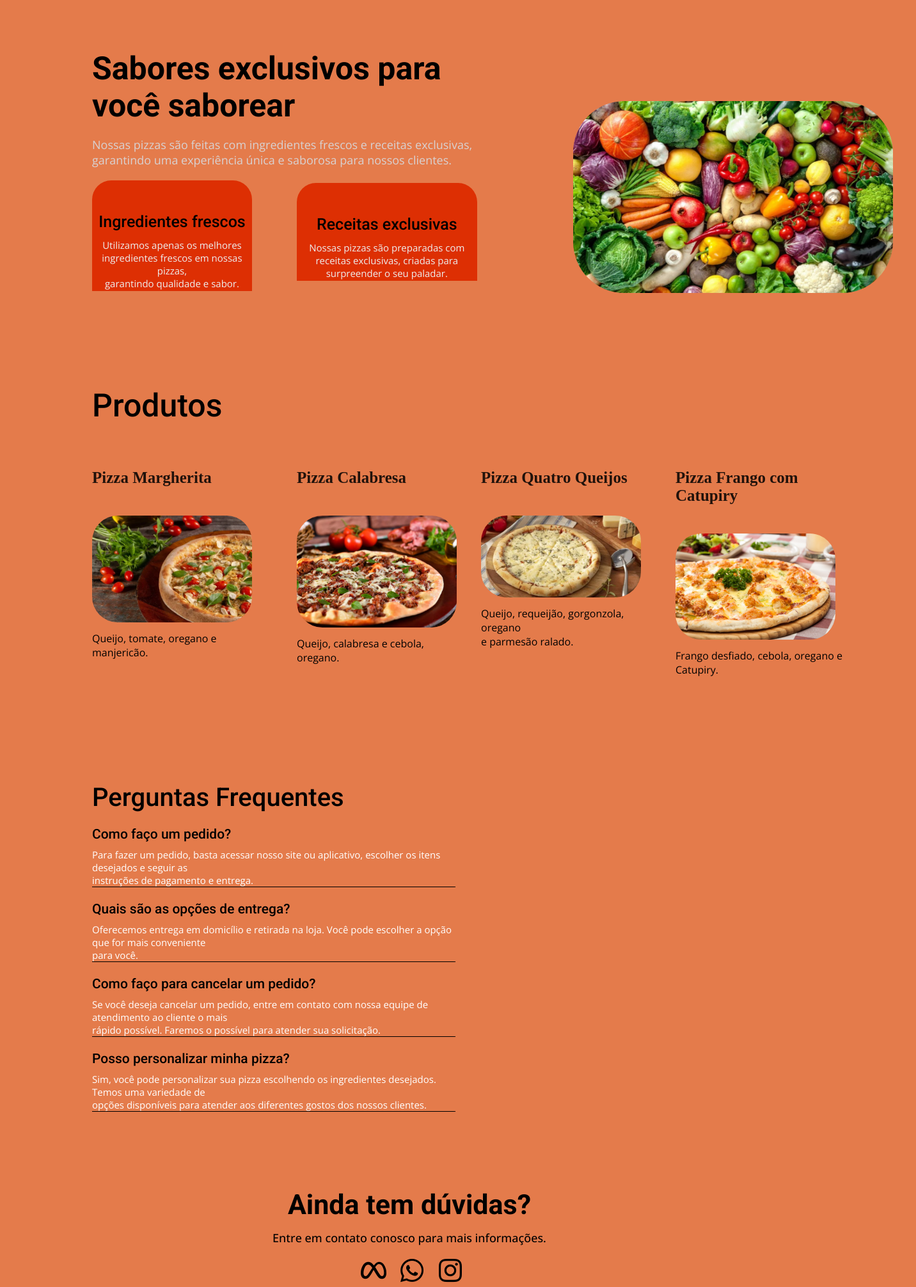
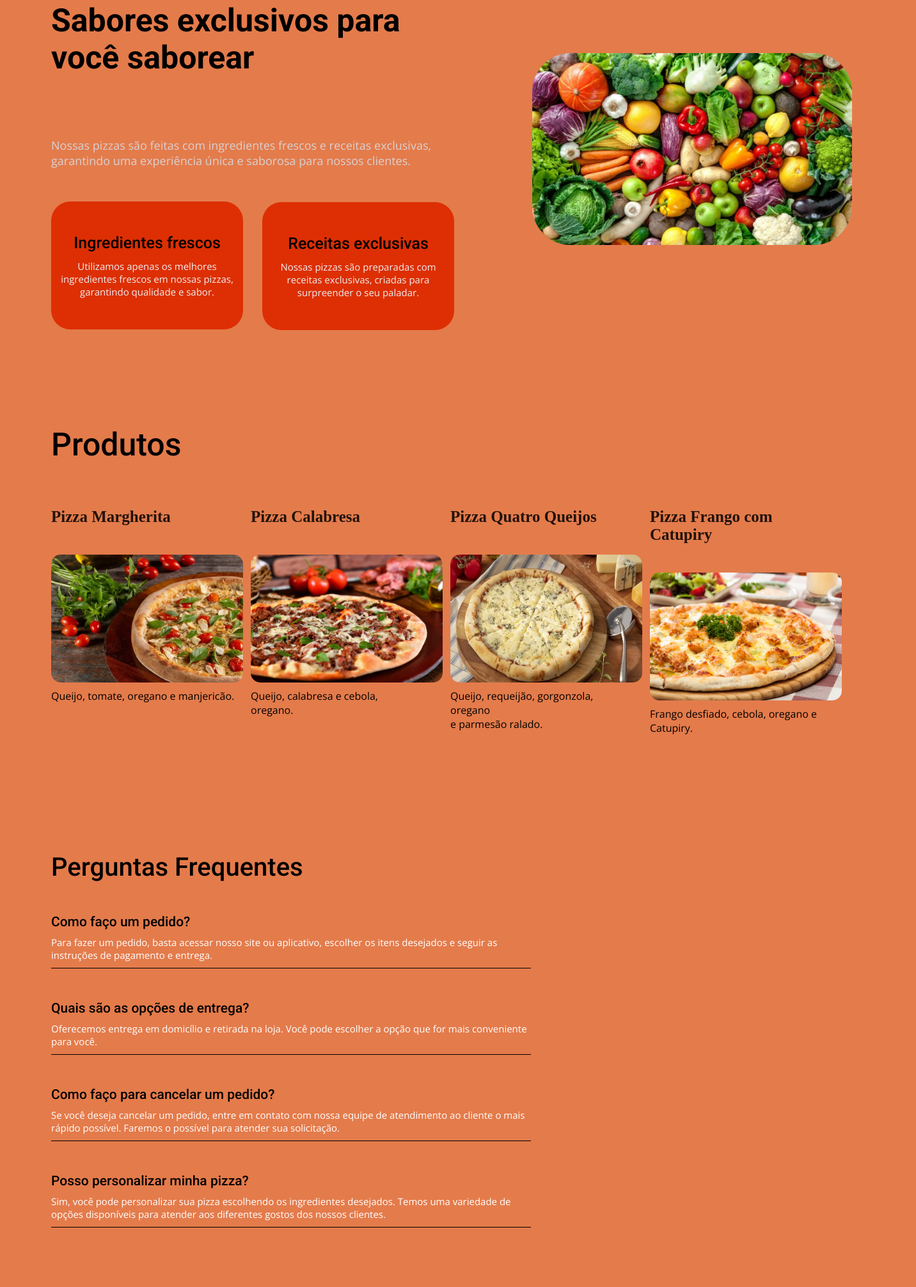
Before and after one commit to Alysson-b/projetoresponsivo, a plain HTML site: page index.html in a window 1280 px wide. Shown: the part 788-2800 px from the top of the page at 64% size, 1432 px wide, since content can reach past the window. Drawn offline with nearby package versions, Linux system fonts and the light colour scheme.

Commit message:
Add files via upload

```diff
--- a/assents/style.css
+++ b/assents/style.css
@@ -12,20 +12,18 @@
     background-color: #e47b4b;
 }
 
-body img{
-    width: 500px;
-    height: 300px
-
+body{
+    width: 100%;
 }
 
 header{
-    margin-top: 20px;
-    padding: 30px;
+    margin-top: 25px ;
+    padding: 40px;
     display: flex;
-    justify-content: space-around;
+    justify-content: space-between;
     align-items: center;
-    border-radius: 25px;
-    box-shadow:  0 0.1rem 0.5rem  #cc3838;
+    border-radius: 15px;
+    box-shadow: 0px 5px 25px  #ff0000b0;
     background-color: #e47b4b;
 
 
@@ -83,9 +81,9 @@ header li:hover{
 }
 
 .menu img{
-    border-radius: 150px;
-    margin-top: 15rem;
-    margin-left: 52rem;
+    border-radius: 120px;
+    margin-top: 9rem;
+    margin-left: 48rem;
     position: absolute;
     width: 600px;
     height: 400px;
@@ -96,15 +94,15 @@ header li:hover{
 }
 
 .menu h1{
-    margin-left: 9rem;
-    margin-top: 150px;
+    margin-left: 5rem;
+    margin-top: 50px;
     font-family: open sans , sans-serif;
     font-size: 70px;
     font-weight: 500;
 }
 
 .menu p{
-    margin-left: 9rem;
+    margin-left: 5.5rem;
     margin-top: 20px;
     font-family: "Poppins", sans-serif;
     font-weight: 400;
@@ -112,8 +110,8 @@ header li:hover{
 }
 .botao{
     display: flex;
-    margin-left: 9rem;
-    gap: 1rem;
+    margin-left: 5rem;
+    gap: 2rem;
     margin-top: 25px;
 }
 
@@ -156,15 +154,23 @@ header li:hover{
 .menu-meio{
     display: flex;
     flex-direction: column;
-    margin-left: 9rem;
+    margin-left: 5rem;
     margin-top: 15rem;
 }
 
 .menu-meio img{
+    width: 500px;
+    height: 300px;
     margin-top: 5rem;
     margin-left: 47rem;
     position: absolute;
-    border-radius: 80px;
+    border-radius: 60px;
+}
+
+.box{
+    margin-top: 2rem;
+    display: flex;
+    gap: 30px;
 }
 
 .caixa h2{
@@ -174,7 +180,7 @@ header li:hover{
 }
 
 .caixa p{
-    margin-top: 20px;
+    margin-top: 6rem;
     font-family: "Open Sans" , sans-serif;
     font-size: 18px;
     font-weight: 400;
@@ -186,8 +192,8 @@ header li:hover{
     background-color: #dd2f03;
     margin-top: 20px;
     border-radius: 30px;
-    width: 22%;
-    height: auto;
+    width: 300px;
+    height: 200px;
 }
 .caixa2 h3{
     font-family: "Roboto", sans-serif;
@@ -210,13 +216,10 @@ header li:hover{
 .caixa3{
     text-align: center;
     background-color: #dd2f03;
-    margin-top: 20px;
     border-radius: 30px;
-    width: 22%;
-    height: auto;
-    position: absolute;
-    margin-left: 20rem;
-    margin-top: 208px;
+    width: 300px;
+    height: 200px;
+    margin-top: 21px;
 }
 .caixa3 h3{
     font-family: "Roboto", sans-serif;
@@ -240,7 +243,7 @@ header li:hover{
     font-family: "Roboto", sans-serif;
     font-size: 50px;
     font-weight: 500;
-    margin-left: 9rem;
+    margin-left: 5rem;
     margin-top: 150px;
 }
 
@@ -252,10 +255,11 @@ header li:hover{
 }
 
 .pizzas img{
-    width: 250px;
-    height: auto;
+    display: flex;
+    width: 300px;
+    height: 200px;
     margin-top: 45px;
-    border-radius: 40px;
+    border-radius: 15px;
 }
 
 .pizzas p{
@@ -266,42 +270,48 @@ header li:hover{
 }
 
 .pz1{
-    width: 21%;
+    width: 25%;
     position: absolute;
-    margin-left: 9rem;
+    margin-left: 5rem;
 }
 
 .pz2{
     width: 21%;
     position: absolute;
-    margin-left: 29rem;
+    margin-left: 24.5rem;
 
 }
 
 .pz3{
     width: 21%;
     position: absolute;
-    margin-left: 47rem;
+    margin-left: 44rem;
 }
 
 .pz4{
     width: 21%;
     position: absolute;
-    margin-left: 66rem;
+    margin-left: 63.5rem;
 }
 
 .cx-pergunta{
-    margin-top: 35rem;
-    margin-left: 9rem;
+    margin-top: 38rem;
+    margin-left: 5rem;
 }
 
+.linha{
+    width: 750px;
+    margin-top: 30px;
+    border-bottom: solid 1px black;
+
+}
 .cx-pergunta h2{
     font-family: "Roboto", sans-serif;
     font-size: 40px;
     font-weight: 500;
 }
 .cx-pergunta h3{
-    margin-top: 22px;
+    margin-top: 50px;
     font-family: "Roboto", sans-serif;
     font-size: 21px;
     font-weight: 500;
@@ -317,22 +327,7 @@ header li:hover{
     color: #ffffff;
 }
 
-.pg1{
-    border-bottom: solid 1px black;
-    width: 50%;
-}
-
-.pg2{
-    border-bottom: solid 1px black;
-    width: 50%;
-}
-
-.pg3{
-    border-bottom: solid 1px black;
-    width: 50%;
-}
-.pg4{
-    border-bottom: solid 1px black;
+.pg1 .pg2 .pg3 .pg4{
     width: 50%;
 }
 
--- a/index.html
+++ b/index.html
@@ -60,6 +60,7 @@
                     <br>garantindo uma experiência única e saborosa para nossos clientes.</p>
 
                 </div>
+                <div class="box">
 
                 <div class="caixa2">
                     <h3>Ingredientes frescos</h3>
@@ -76,6 +77,8 @@
                         <br>receitas exclusivas, criadas para
                         <br>surpreender o seu paladar.</p>
                 </div>
+
+            </div>
                 <img src="./assents/hort..jpg" alt="hortifruti">
             </aside>
 
@@ -123,11 +126,15 @@
                         <br>instruções de pagamento e entrega.</p>
                 </div>
 
+                <p class="linha"></p>
+
                 <div class="pg2">
                     <h3>Quais são as opções de entrega?</h2>
                     <p>Oferecemos entrega em domicílio e retirada na loja. Você pode escolher a opção que for mais conveniente
                         <br>para você.</p>
                 </div>
+
+                <p class="linha"></p>
 
                 <div class="pg3">
                     <h3>Como faço para cancelar um pedido?</h2>
@@ -135,11 +142,16 @@
                         <br>rápido possível. Faremos o possível para atender sua solicitação.</p>
                 </div>
 
+                <p class="linha"></p>
+
                 <div class="pg4">
+
                     <h3>Posso personalizar minha pizza?</h2>
                     <p>Sim, você pode personalizar sua pizza escolhendo os ingredientes desejados. Temos uma variedade de
                         <br>opções disponíveis para atender aos diferentes gostos dos nossos clientes.</p>
                 </div>
+
+                <p class="linha"></p>
 
 
                 </div>
```
Also changed, not shown: assents/page.png (added), 1 other file.
